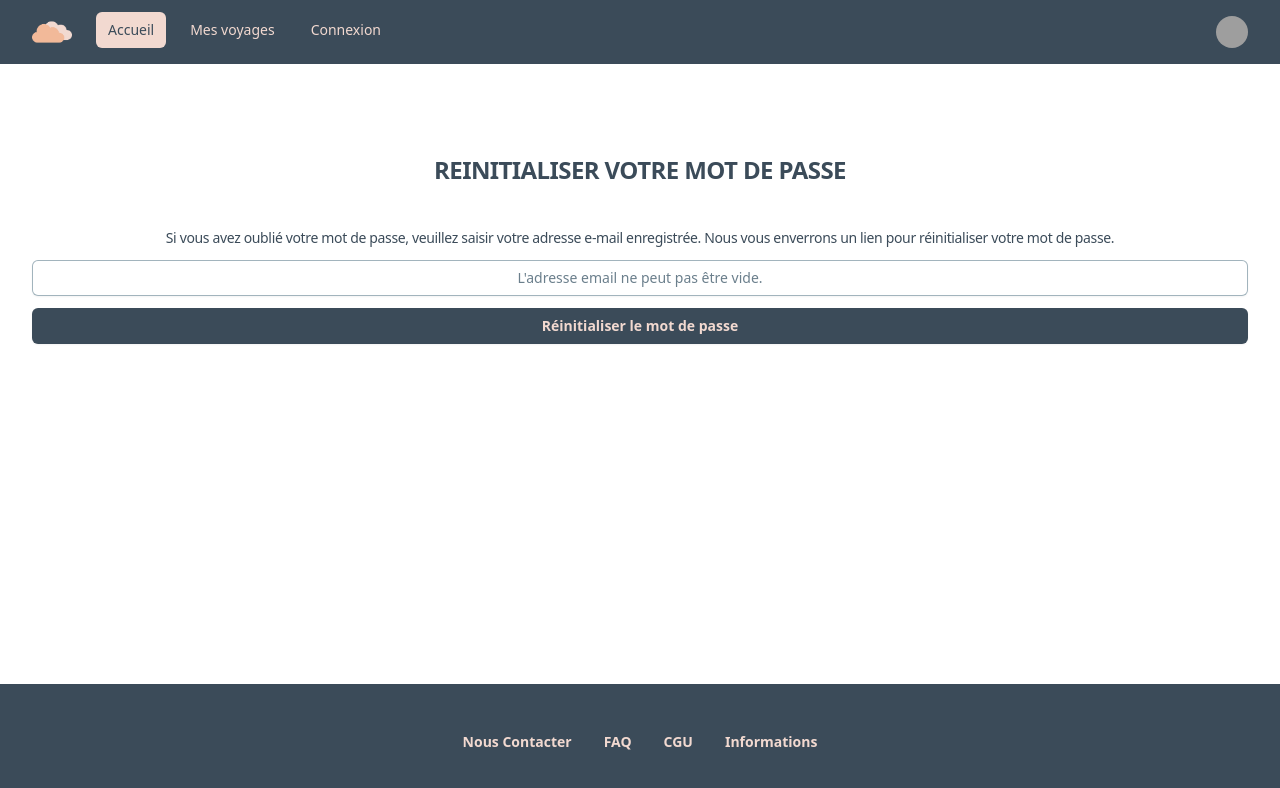
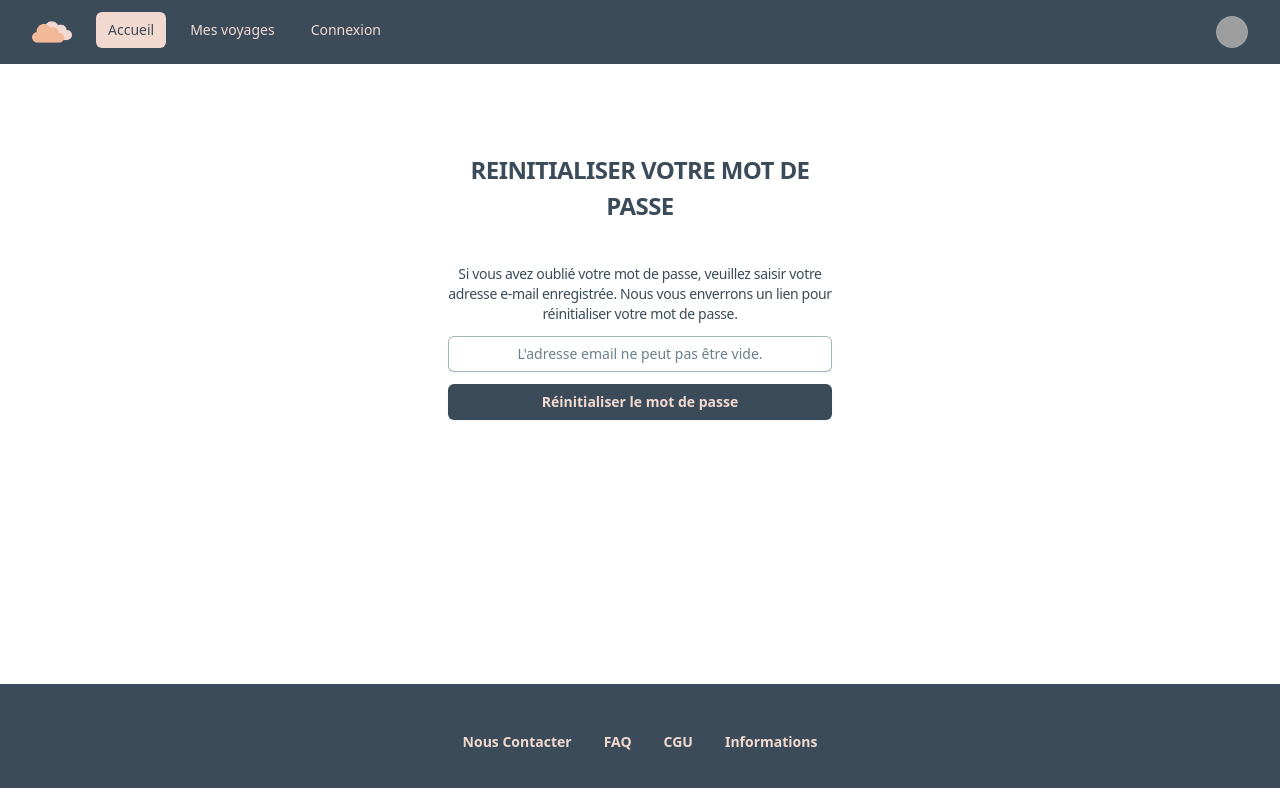
Before and after one commit to laurafeugene/site-voyage-front, a React (Vite) app: page /mot-de-passe-oublie in a window 1280 px wide. Shown: the top 788 px of the page. Built offline with nearby package versions, Linux system fonts and the light colour scheme; grey boxes are pictures that could not be loaded.

Commit message:
:feat: justify center the component

```diff
--- a/src/components/App/ForgottenPassword/ForgottenPassword.tsx
+++ b/src/components/App/ForgottenPassword/ForgottenPassword.tsx
@@ -17,8 +17,8 @@ function PasswordResetForm() {
   };
 
   return (
-    <div className="flex min-h-full flex-col justify-center px-6 py-12 lg:px-8">
-      <div className="w-auto">
+    <div className="flex min-h-full flex-col justify-center px-6 py-12 lg:px-4">
+      <div className=" mx-auto w-full max-w-sm sm:mx-auto sm:w-full sm:max-w-sm">
         <form onSubmit={handleSubmit} className="justify-center">
           <h2 className="mt-10 text-center text-2xl font-bold leading-9 tracking-tight text-darkest">
             REINITIALISER VOTRE MOT DE PASSE
```
